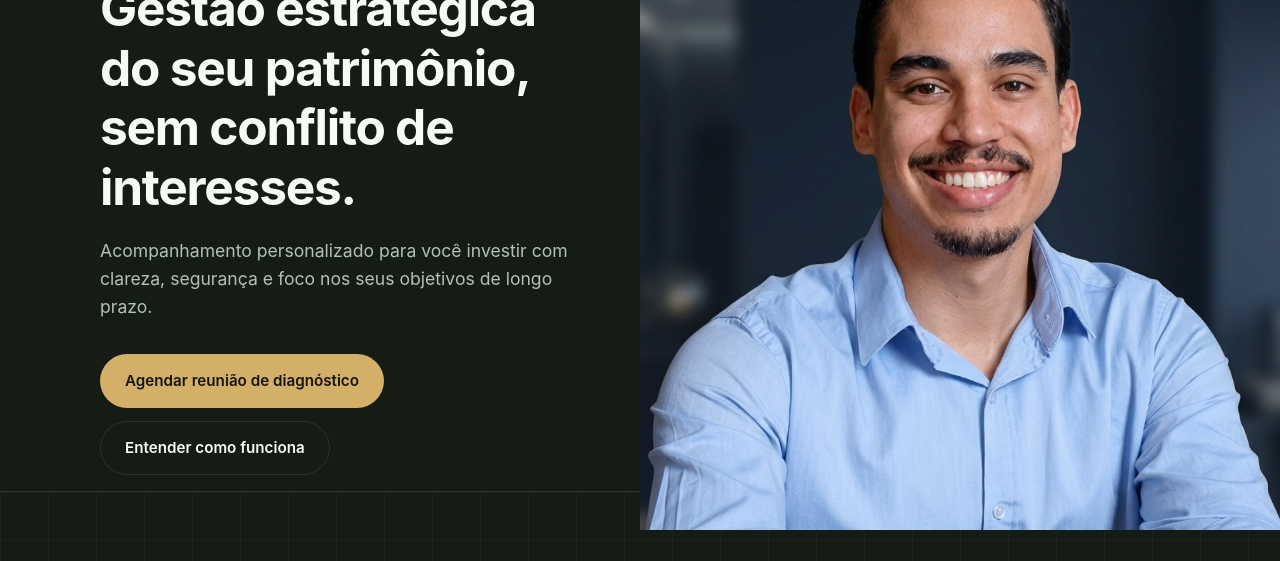
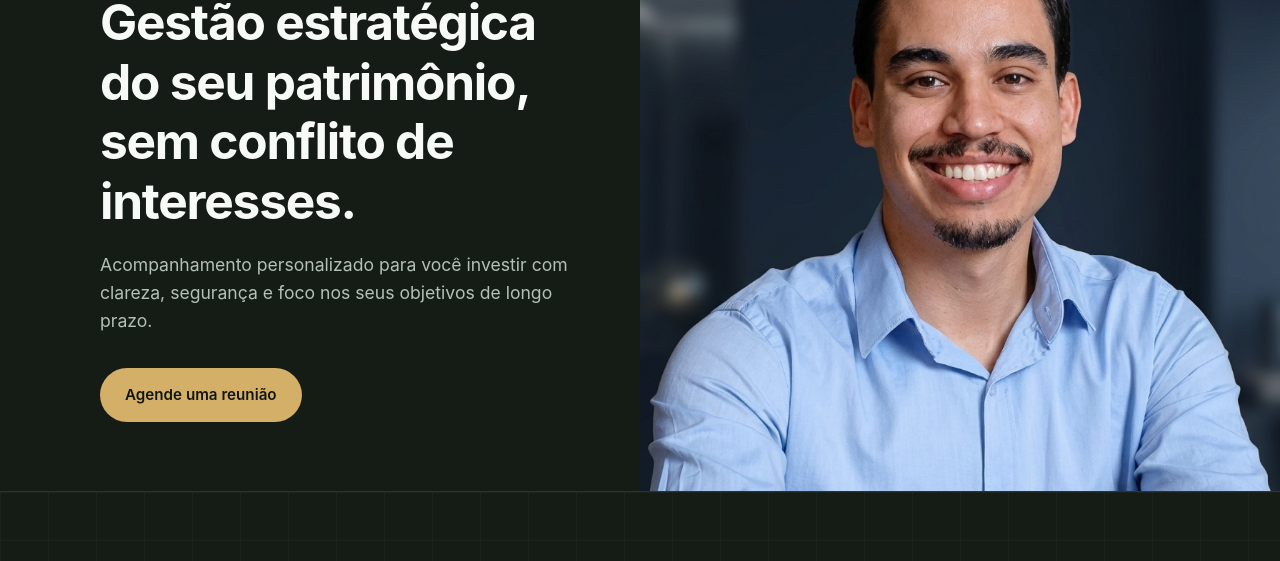
Before and after one commit to jotage1331/project_braga, a plain HTML site: page index.html in a window 1280 px wide. Shown: the part 180-741 px from the top of the page. Drawn offline with Linux system fonts and the light colour scheme.

Commit message:
refactor: update hero CTA button text and remove secondary action

```diff
--- a/index.html
+++ b/index.html
@@ -52,8 +52,7 @@
             segurança e foco nos seus objetivos de longo prazo.
           </p>
           <div class="hero__actions">
-            <a href="#agendar" class="btn btn--primary">Agendar reunião de diagnóstico</a>
-            <a href="#consultoria" class="btn btn--outline">Entender como funciona</a>
+            <a href="#agendar" class="btn btn--primary">Agende uma reunião</a>
           </div>
         </div>
 
```
